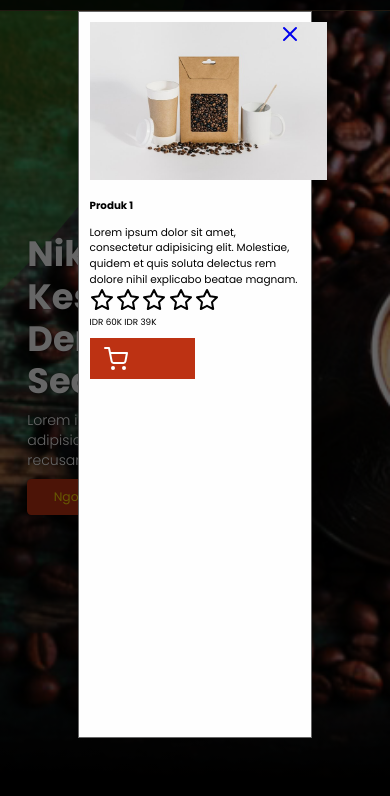
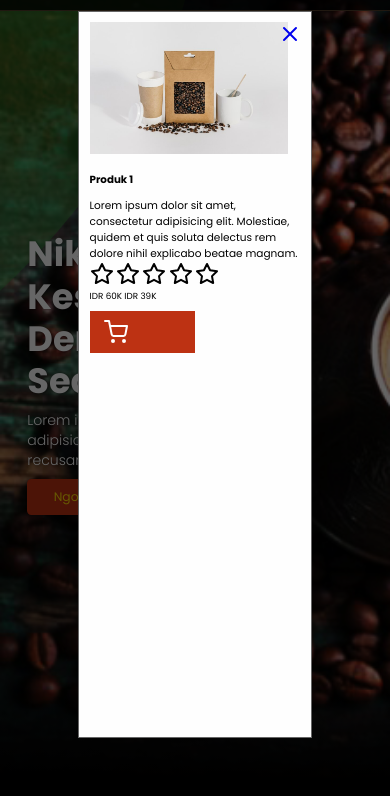
Before and after one commit to avirgb/kedai-kopi-miimii, a plain HTML site: page index.html in a window 390 px wide. Shown: the part 48-844 px from the top of the page. Drawn offline with nearby package versions, Linux system fonts and the light colour scheme.

Commit message:
modal respons mobile rev

```diff
--- a/css/style.css
+++ b/css/style.css
@@ -719,7 +719,7 @@ footer .credits a {
     }
 
     .modal-content img {
-        height: 18rem;
+        height: 15rem;
         margin-right: 2rem;
         margin-bottom: 2rem;
     }
```
